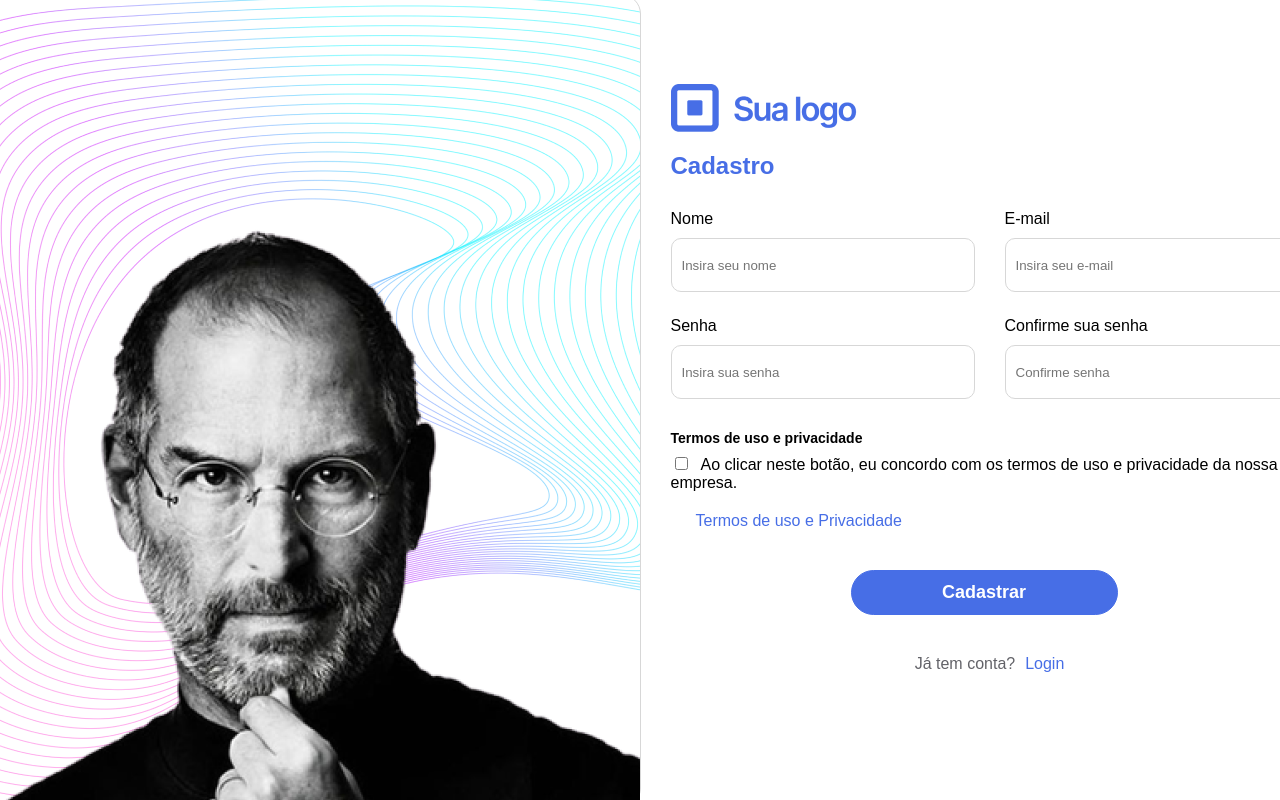
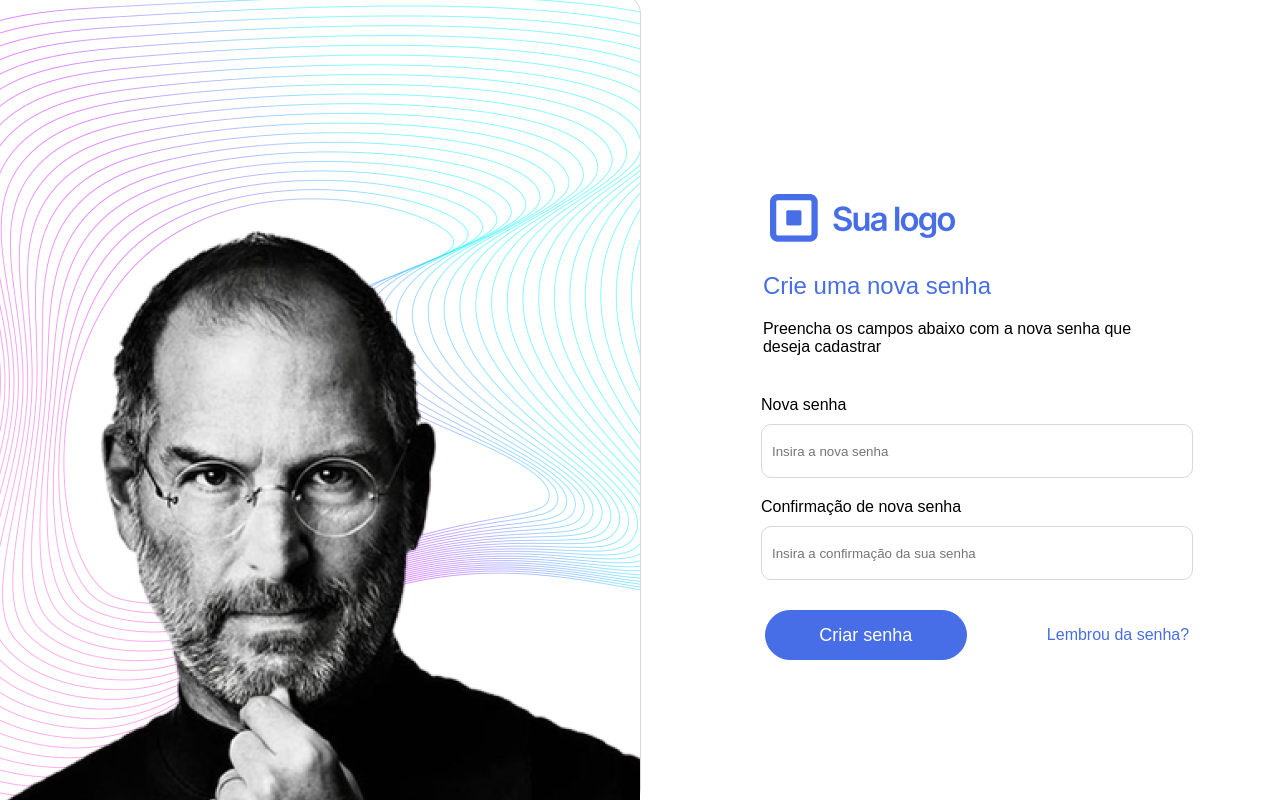
Before and after one commit to HerbertCarlos007/teste-startpn, a React (Vite) app in the folder web/: page / in a window 1280 px wide. Built offline with nearby package versions, Linux system fonts and the light colour scheme.

Commit message:
Finalizando tela de recuperar senha

```diff
--- /dev/null
+++ b/web/src/components/ForgotPassword/index.jsx
@@ -0,0 +1,29 @@
+import React from "react";
+import * as C from './styles'
+
+import logo from '../../assets/logo.png'
+
+export const ForgotPassword = ({ isRememberPassword }) => {
+    return (
+        <C.Container>
+            <C.Logo src={logo} />
+            <C.TextForgotPassword>Esqueceu a senha ?</C.TextForgotPassword>
+            <C.TextInstruction>
+                Não se preocupe! Digite seu e-mail para receber <br /> instruções de
+                recuperação de senha
+            </C.TextInstruction>
+
+            <C.ContainerForm>
+                <C.FormInput>
+                    <C.LabelForm>E-mail</C.LabelForm>
+                    <C.Input placeholder="Insira seu e-mail" />
+                </C.FormInput>
+            </C.ContainerForm>
+
+            <C.ContainerActions>
+                <C.ButtonRecoverPassword>Recuperar senha</C.ButtonRecoverPassword>
+                <C.TextRememberPassword onClick={isRememberPassword}>Lembrou da senha?</C.TextRememberPassword>
+            </C.ContainerActions>
+        </C.Container>
+    )
+}
--- /dev/null
+++ b/web/src/components/ForgotPassword/styles.jsx
@@ -0,0 +1,88 @@
+import styled from "styled-components";
+
+export const Container = styled.div`
+    display: flex;
+    justify-content: center;
+    align-items: center;
+    flex-direction: column;
+    margin-top: 200px;
+    position: relative;
+    right: 80px;
+
+`
+
+export const Logo = styled.img`
+    position: relative;
+    right: 18px;
+`
+
+export const TextForgotPassword = styled.span`
+    font-size: 24px;
+    color: #476EE6;
+    font-weight: 500;
+    margin-top: 30px;
+`
+
+export const TextInstruction = styled.span`
+    font-size: 15px;
+    font-weight: 400;
+    line-height: 20px;
+    position: relative;
+    left: 50px;
+    margin-top: 20px;
+`
+
+export const ContainerForm = styled.div`
+    position: relative;
+    left: 100px;
+    margin-top: 25px;
+
+`
+
+export const FormInput = styled.div`
+     display: flex;
+    flex-direction: column;
+
+`
+
+export const LabelForm = styled.label`
+    font-size: 16px;
+    font-weight: 500;
+
+`
+
+export const Input = styled.input`
+    margin-top: 10px;
+    width: 418px;
+    height: 50px;
+    border: 1px solid #D7D7D7;
+    border-radius: 10px;
+    margin-top: 10px;
+    padding-left: 10px;
+`
+
+export const ContainerActions = styled.div`
+     margin-top: 30px;
+    display: flex;
+    align-items: center;
+    margin-left: 200px;
+`
+
+export const ButtonRecoverPassword = styled.button`
+    width: 202px;
+    height: 48px;
+    background-color: #476EE6;
+    border-radius: 60px;
+    color: white;
+    font-size: 18px;
+    border: 1px solid #476EE6;
+    cursor: pointer;
+`
+
+export const TextRememberPassword = styled.span`
+    font-size: 15px;
+    color: #476EE6;
+    margin-left: 90px;
+    cursor: pointer;
+
+`
--- a/web/src/components/Login/index.jsx
+++ b/web/src/components/Login/index.jsx
@@ -3,7 +3,7 @@ import * as C from './styles'
 
 import logo from '../../assets/logo.png'
 
-export const Login = () => {
+export const Login = ({ handleRememberPassword }) => {
     return (
         <C.Container>
             <C.Logo src={logo} />
@@ -24,7 +24,7 @@ export const Login = () => {
             </C.ContainerFormLogin>
             <C.ContainerButtonAndForgotPassword>
                 <C.ButtonLogin>Entrar</C.ButtonLogin>
-                <C.TextForgotPassword>Esqueceu a senha?</C.TextForgotPassword>
+                <C.TextForgotPassword onClick={handleRememberPassword}>Esqueceu a senha?</C.TextForgotPassword>
             </C.ContainerButtonAndForgotPassword>
         </C.Container>
     )
--- /dev/null
+++ b/web/src/components/NewPassword/index.jsx
@@ -0,0 +1,34 @@
+import React from "react";
+import * as C from './styles'
+
+import logo from '../../assets/logo.png'
+
+export const NewPassword = () => {
+    return(
+        <C.Container>
+            <C.Logo src={logo}/>
+
+            <C.ContainerNewPassword>
+                <C.TextNewPassword>Crie uma nova senha</C.TextNewPassword>
+                <C.TextInstructions>Preencha os campos abaixo com a nova senha que <br/> deseja cadastrar</C.TextInstructions>
+
+                <C.ContainerForm>
+                    <C.FormInput>
+                        <C.LabelForm>Nova senha</C.LabelForm>
+                        <C.Input placeholder="Insira a nova senha"/>
+                    </C.FormInput>
+
+                    <C.FormInput>
+                        <C.LabelForm>Confirmação de nova senha</C.LabelForm>
+                        <C.Input placeholder="Insira a confirmação da sua senha"/>
+                    </C.FormInput>
+                </C.ContainerForm>
+
+                <C.ContainerActions>
+                    <C.ButtonCreatePassword>Criar senha</C.ButtonCreatePassword>
+                    <C.TextRemeberPassword>Lembrou da senha?</C.TextRemeberPassword>
+                </C.ContainerActions>
+            </C.ContainerNewPassword>
+        </C.Container>
+    )
+}
--- /dev/null
+++ b/web/src/components/NewPassword/styles.jsx
@@ -0,0 +1,90 @@
+import styled from "styled-components";
+
+export const Container = styled.div`
+      display: flex;
+    justify-content: center;
+    align-items: center;
+    flex-direction: column;
+    margin-top: 200px;
+    position: relative;
+    right: 80px;
+
+`
+
+export const Logo = styled.img`
+    position: relative;
+    right: 30px;
+`
+
+export const ContainerNewPassword = styled.div`
+    display: flex;
+    justify-content: center;
+    align-items: center;
+    flex-direction: column;
+    margin-top: 30px;
+    margin-right: 35px;
+
+`
+
+export const TextNewPassword = styled.span`
+    font-size: 24px;
+    color: #476EE6;
+`
+
+export const TextInstructions = styled.span`
+   position: relative;
+   left: 70px;
+   margin-top: 20px;
+`
+
+export const ContainerForm = styled.div`
+    margin-top: 20px;
+    margin-left: 200px;
+`
+
+export const FormInput = styled.div`
+    display: flex;
+    justify-content: center;
+    flex-direction: column;
+    margin-top: 20px;
+
+`
+
+export const LabelForm = styled.label`
+
+`
+
+export const Input = styled.input`
+    width: 418px;
+    height: 50px;
+    background: #FFFFFF;
+    border: 1px solid #D7D7D7;
+    border-radius: 10px;
+    padding-left: 10px;
+    margin-top: 10px;
+`
+
+export const ContainerActions = styled.div`
+    display: flex;
+    justify-content: center;
+    align-items: center;
+    margin-left: 200px;
+    margin-top: 30px;
+    gap: 80px;
+`
+
+export const ButtonCreatePassword = styled.button`
+    width: 202px;
+    height: 50px;
+    background: #476EE6;
+    border-radius: 60px;
+    font-size: 18px;
+    border: 1px solid #476EE6;
+    color: white;
+    cursor: pointer;
+`
+
+export const TextRemeberPassword = styled.span`
+    cursor: pointer;
+    color: #476EE6;
+`
--- /dev/null
+++ b/web/src/components/ResendEmail/index.jsx
@@ -0,0 +1,29 @@
+import React from "react";
+import logo from '../../assets/logo.png'
+import mail from '../../assets/mail.png'
+
+import * as C from './styles'
+
+export const ResendEmail = () => {
+    return(
+        <C.Container>
+            <C.Logo src={logo}/>
+
+            <C.ContainerResendEmail>
+                <C.TextSentEmail>E-mail enviado!</C.TextSentEmail>
+                <C.TextInstructions>
+                    Um link de recuperação de senha foi enviado para <br/></C.TextInstructions>
+                    <C.TextIndent>o e-mail mateus@startpn.com</C.TextIndent>
+
+                    <C.ContainerLetter>
+                        <C.ImageLetter src={mail}/>
+                    </C.ContainerLetter>
+
+                    <C.ContainerActions>
+                        <C.ButtonUnderstand>Entendi</C.ButtonUnderstand>
+                        <C.ButtonResendEmail>Reenviar e-mail</C.ButtonResendEmail>
+                    </C.ContainerActions>
+            </C.ContainerResendEmail>
+        </C.Container>
+    )
+}
--- /dev/null
+++ b/web/src/components/ResendEmail/styles.jsx
@@ -0,0 +1,81 @@
+import styled from "styled-components";
+
+export const Container = styled.div`
+    display: flex;
+    justify-content: center;
+    align-items: center;
+    flex-direction: column;
+    margin-top: 100px;
+
+`
+export const Logo = styled.img`
+
+`
+export const ContainerResendEmail = styled.div`
+  display: flex;
+  justify-content: center;
+  align-items: center;
+  flex-direction: column;
+`
+
+export const TextSentEmail = styled.span`
+    font-size: 24px;
+    color: #476EE6;
+    margin-top: 50px;
+`
+
+export const TextInstructions = styled.span`
+    margin-top: 15px;
+
+`
+
+export const TextIndent = styled.span`
+    text-indent: 18px;
+
+`
+
+export const ContainerLetter = styled.div`
+    width: 225px;
+    height: 213px;
+    background: #476EE6;
+    border-radius: 60px;
+    display: flex;
+    justify-content: center;
+    align-items: center;
+    margin-top: 30px;
+`
+
+export const ImageLetter = styled.img`
+`
+
+export const ContainerActions = styled.div`
+    display: flex;
+    justify-content: center;
+    align-items: center;
+    flex-direction: column;
+    margin-top: 30px;
+    gap: 20px;
+`
+
+export const ButtonUnderstand = styled.button`
+    width: 246px;
+    height: 50px;
+    font-size: 18px;
+    color: white;
+    background: #476EE6;
+    border: 1px solid #476EE6;
+    border-radius: 60px;
+    cursor: pointer;
+`
+
+export const ButtonResendEmail = styled.button`
+    width: 245px;
+    height: 50px;
+    font-size: 18px;
+    color: #476EE6;
+    background: #FFFFFF;
+    border: 1px solid #476EE6;
+    border-radius: 60px;
+    cursor: pointer;
+
+`
--- a/web/src/components/pages/Home/index.jsx
+++ b/web/src/components/pages/Home/index.jsx
@@ -6,9 +6,11 @@ import steveJobsImage from '../../../assets/stevejobs.png'
 import backgroundImage from '../../../assets/background.png'
 import { Login } from "../../Login";
 import { Register } from "../../Register";
+import { ForgotPassword } from "../../ForgotPassword";
+import { ResendEmail } from "../../ResendEmail";
+import { NewPassword } from "../../NewPassword";
 
 export const Home = () => {
-
     const [isLoggin, setIsLoggin] = useState(false)
 
     const switchLogin = () => {
@@ -25,9 +27,8 @@ export const Home = () => {
 
                 <C.RightSideContainer>
 
-                    {isLoggin ? <Login switchLogin={switchLogin}/> : <Register switchLogin={switchLogin}/>}
-
-
+                    {/* {isLoggin ? <Login/> : <Register switchLogin={switchLogin}/>} */}
+                   <NewPassword/>
 
                 </C.RightSideContainer>
             </C.ContainerRegister>
```
Also changed, not shown: web/src/assets/mail.png (added).
